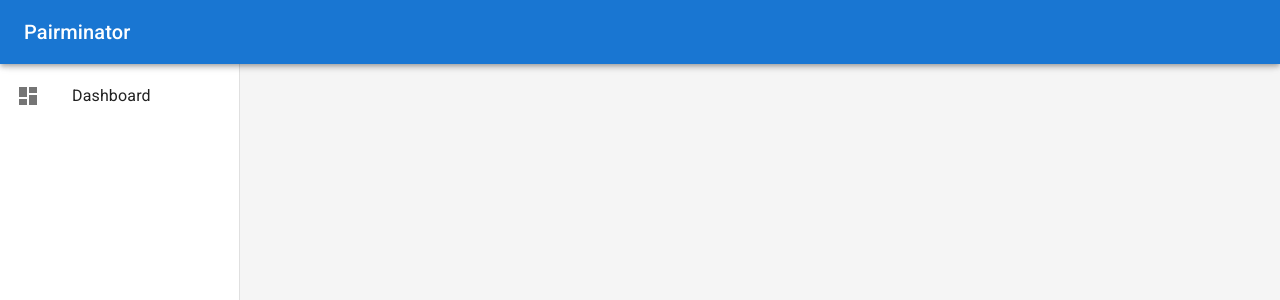
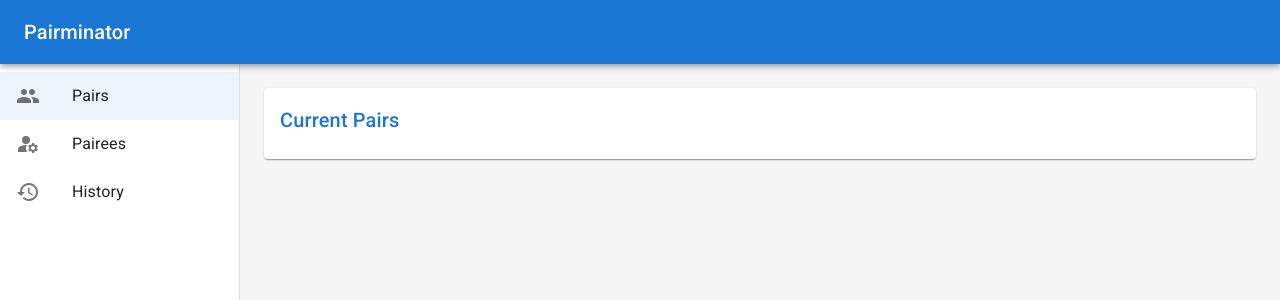
Before and after one commit to derekmborges/pairminator, a React (Create React App) app in the folder frontend/: page / in a window 1280 px wide. Shown: the top 300 px of the page. Built offline with nearby package versions, Linux system fonts and the light colour scheme.

Commit message:
add boilerplate routing

```diff
--- a/frontend/package.json
+++ b/frontend/package.json
@@ -17,6 +17,7 @@
     "@types/react-dom": "^18.0.0",
     "react": "^18.2.0",
     "react-dom": "^18.2.0",
+    "react-router-dom": "^6.8.1",
     "react-scripts": "5.0.1",
     "typescript": "^4.4.2",
     "web-vitals": "^2.1.0"
--- a/frontend/src/App.tsx
+++ b/frontend/src/App.tsx
@@ -1,9 +1,9 @@
 import React from "react";
 import "./App.css";
-import { Dashboard } from "./Components/Dashboard";
+import { PairminatorApp } from "./Components/PairminatorApp";
 
 function App() {
-  return <Dashboard />;
+  return <PairminatorApp />;
 }
 
 export default App;
--- /dev/null
+++ b/frontend/src/Components/AppRouter.tsx
@@ -0,0 +1,16 @@
+import React from 'react'
+import { Route, Routes } from 'react-router-dom'
+import { History } from './History'
+import { Pairees } from './Pairees'
+import { Pairs } from './Pairs'
+
+export const AppRouter = () => {
+  return (
+    <Routes>
+        <Route path='/' element={<Pairs />} />
+        <Route path='/pairs' element={<Pairs />} />
+        <Route path='/pairees' element={<Pairees />} />
+        <Route path='/history' element={<History />} />
+    </Routes>
+  )
+}
--- a/frontend/src/Components/Dashboard.tsx
+++ /dev/null
@@ -1,75 +0,0 @@
-import React from "react";
-import AppBar from "@mui/material/AppBar";
-import Typography from "@mui/material/Typography";
-import Box from "@mui/material/Box";
-import Toolbar from "@mui/material/Toolbar";
-import List from "@mui/material/List";
-import ListItemButton from "@mui/material/ListItemButton";
-import ListItemIcon from "@mui/material/ListItemIcon";
-import DashboardIcon from "@mui/icons-material/Dashboard";
-import ListItemText from "@mui/material/ListItemText";
-import Drawer from "@mui/material/Drawer";
-import { Theme } from "@mui/material";
-import Container from "@mui/system/Container";
-import Grid2 from "@mui/material/Unstable_Grid2/Grid2";
-
-export const Dashboard = (): JSX.Element => {
-  return (
-    <Box sx={{ display: "flex" }}>
-      <AppBar
-        position="absolute"
-        sx={{
-          zIndex: (theme) => theme.zIndex.drawer + 1,
-        }}
-      >
-        <Toolbar>
-          <Typography
-            component="h1"
-            variant="h6"
-            color="inherit"
-            noWrap
-            sx={{ flexGrow: 1 }}
-          >
-            Pairminator
-          </Typography>
-        </Toolbar>
-      </AppBar>
-      <Drawer
-        variant="permanent"
-        sx={{
-          "& .MuiDrawer-paper": {
-            whiteSpace: "nowrap",
-            width: 240,
-          },
-        }}
-      >
-        <Toolbar />
-        <List component="nav">
-          <ListItemButton>
-            <ListItemIcon>
-              <DashboardIcon />
-            </ListItemIcon>
-            <ListItemText primary="Dashboard" />
-          </ListItemButton>
-        </List>
-      </Drawer>
-      <Box
-        component="main"
-        sx={{
-          backgroundColor: (theme: Theme) =>
-            theme.palette.mode === "light"
-              ? theme.palette.grey[100]
-              : theme.palette.grey[900],
-          flexGrow: 1,
-          height: "100vh",
-          overflow: "auto",
-        }}
-      >
-        <Toolbar />
-        <Container maxWidth="lg" sx={{ my: 4 }}>
-          <Grid2 container spacing={3}></Grid2>
-        </Container>
-      </Box>
-    </Box>
-  );
-};
--- /dev/null
+++ b/frontend/src/Components/History.tsx
@@ -0,0 +1,18 @@
+import Paper from '@mui/material/Paper'
+import Typography from '@mui/material/Typography'
+import Grid2 from '@mui/material/Unstable_Grid2/Grid2'
+import React from 'react'
+
+export const History = (): JSX.Element => {
+  return (
+    <>
+        <Grid2 xs={12}>
+            <Paper sx={{ p: 2, display: 'flex', flexDirection: 'column' }}>
+                <Typography component="h2" variant="h6" color="primary" gutterBottom>
+                    Pairing History
+                </Typography>
+            </Paper>
+        </Grid2>
+    </>
+  )
+}
--- /dev/null
+++ b/frontend/src/Components/Pairees.tsx
@@ -0,0 +1,18 @@
+import Paper from '@mui/material/Paper'
+import Typography from '@mui/material/Typography'
+import Grid2 from '@mui/material/Unstable_Grid2/Grid2'
+import React from 'react'
+
+export const Pairees = (): JSX.Element => {
+  return (
+    <>
+        <Grid2 xs={12}>
+            <Paper sx={{ p: 2, display: 'flex', flexDirection: 'column' }}>
+                <Typography component="h2" variant="h6" color="primary" gutterBottom>
+                    Pairees
+                </Typography>
+            </Paper>
+        </Grid2>
+    </>
+  )
+}
--- /dev/null
+++ b/frontend/src/Components/PairminatorApp.tsx
@@ -0,0 +1,65 @@
+import React from "react";
+import AppBar from "@mui/material/AppBar";
+import Typography from "@mui/material/Typography";
+import Box from "@mui/material/Box";
+import Toolbar from "@mui/material/Toolbar";
+import List from "@mui/material/List";
+import ListItemButton from "@mui/material/ListItemButton";
+import ListItemIcon from "@mui/material/ListItemIcon";
+
+import ListItemText from "@mui/material/ListItemText";
+import Drawer from "@mui/material/Drawer";
+import { Theme } from "@mui/material";
+import Container from "@mui/system/Container";
+import Grid2 from "@mui/material/Unstable_Grid2/Grid2";
+import { BrowserRouter } from "react-router-dom";
+import { AppRouter } from "./AppRouter";
+import { Sidebar } from "./Sidebar";
+
+export const PairminatorApp = (): JSX.Element => {
+
+  return (
+    <BrowserRouter>
+      <Box sx={{ display: "flex" }}>
+        <AppBar
+          position="absolute"
+          sx={{
+            zIndex: (theme) => theme.zIndex.drawer + 1,
+          }}
+        >
+          <Toolbar>
+            <Typography
+              component="h1"
+              variant="h6"
+              color="inherit"
+              noWrap
+              sx={{ flexGrow: 1 }}
+            >
+              Pairminator
+            </Typography>
+          </Toolbar>
+        </AppBar>
+        <Sidebar />
+        <Box
+          component="main"
+          sx={{
+            backgroundColor: (theme: Theme) =>
+              theme.palette.mode === "light"
+                ? theme.palette.grey[100]
+                : theme.palette.grey[900],
+            flexGrow: 1,
+            height: "100vh",
+            overflow: "auto",
+          }}
+        >
+          <Toolbar />
+          <Container maxWidth="lg" sx={{ my: 3 }}>
+            <Grid2 container spacing={3}>
+              <AppRouter />
+            </Grid2>
+          </Container>
+        </Box>
+      </Box>
+    </BrowserRouter>
+  );
+};
--- /dev/null
+++ b/frontend/src/Components/Pairs.tsx
@@ -0,0 +1,18 @@
+import Paper from '@mui/material/Paper'
+import Typography from '@mui/material/Typography'
+import Grid2 from '@mui/material/Unstable_Grid2/Grid2'
+import React from 'react'
+
+export const Pairs = (): JSX.Element => {
+  return (
+    <>
+        <Grid2 xs={12}>
+            <Paper sx={{ p: 2, display: 'flex', flexDirection: 'column' }}>
+                <Typography component="h2" variant="h6" color="primary" gutterBottom>
+                    Current Pairs
+                </Typography>
+            </Paper>
+        </Grid2>
+    </>
+  )
+}
--- /dev/null
+++ b/frontend/src/Components/Sidebar.tsx
@@ -0,0 +1,60 @@
+import Drawer from '@mui/material/Drawer'
+import List from '@mui/material/List'
+import ListItemButton from '@mui/material/ListItemButton'
+import ListItemIcon from '@mui/material/ListItemIcon'
+import ListItemText from '@mui/material/ListItemText'
+import Toolbar from '@mui/material/Toolbar'
+import PeopleIcon from '@mui/icons-material/People';
+import ManageAccountsIcon from '@mui/icons-material/ManageAccounts';
+import HistoryIcon from '@mui/icons-material/History';
+import React from 'react'
+import { useLocation, useNavigate } from 'react-router-dom'
+
+export const Sidebar = (): JSX.Element => {
+    const navigate = useNavigate();
+    const location = useLocation();
+
+    return (
+        <Drawer
+            variant="permanent"
+            sx={{
+                "& .MuiDrawer-paper": {
+                    position: 'relative',
+                    whiteSpace: "nowrap",
+                    width: 240,
+                },
+            }}
+        >
+            <Toolbar />
+            <List component="nav">
+                <ListItemButton
+                    onClick={() => navigate({ pathname: '/pairs' })}
+                    selected={location.pathname === '/pairs' || location.pathname === '/'}
+                >
+                    <ListItemIcon>
+                        <PeopleIcon />
+                    </ListItemIcon>
+                    <ListItemText primary="Pairs" />
+                </ListItemButton>
+                <ListItemButton
+                    onClick={() => navigate({ pathname: '/pairees' })}
+                    selected={location.pathname === '/pairees'}
+                >
+                    <ListItemIcon>
+                        <ManageAccountsIcon />
+                    </ListItemIcon>
+                    <ListItemText primary="Pairees" />
+                </ListItemButton>
+                <ListItemButton
+                    onClick={() => navigate({ pathname: '/history' })}
+                    selected={location.pathname === '/history'}
+                >
+                    <ListItemIcon>
+                        <HistoryIcon />
+                    </ListItemIcon>
+                    <ListItemText primary="History" />
+                </ListItemButton>
+            </List>
+        </Drawer>
+    )
+}
```
Also changed, not shown: 1 other file (tests, documents, lock files or other folders).
